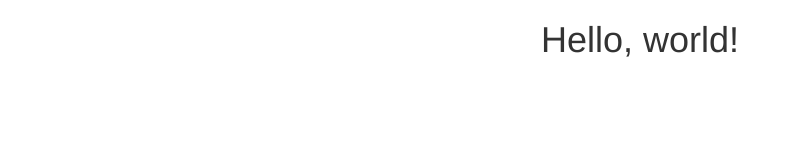
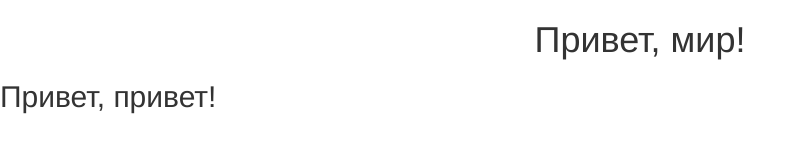
Before and after one commit to shadowww13/shadowww13.github.io, a plain HTML site: page index.html in a window 1280 px wide. Shown: the whole page, without its empty margins (0-804 px from the left). Drawn offline with nearby package versions, Linux system fonts and the light colour scheme.

Commit message:
Шадов вносил изменения

```diff
--- a/index.html
+++ b/index.html
@@ -18,9 +18,10 @@
     <![endif]-->
   </head>
   <body>
-    <h1 class="text-center main-header">Hello, world!</h1>
+    <h1 class="text-center main-header">Привет, мир!</h1>
+    <h2>Привет, привет!</h2>
+    <!-- jQuery (necessary for Bootstrap's JavaScript plugins) -->
 
-    <!-- jQuery (necessary for Bootstrap's JavaScript plugins) -->
     <script src="https://ajax.googleapis.com/ajax/libs/jquery/1.12.4/jquery.min.js"></script>
     <!-- Include all compiled plugins (below), or include individual files as needed -->
     <script src="js/bootstrap.min.js"></script>
```
